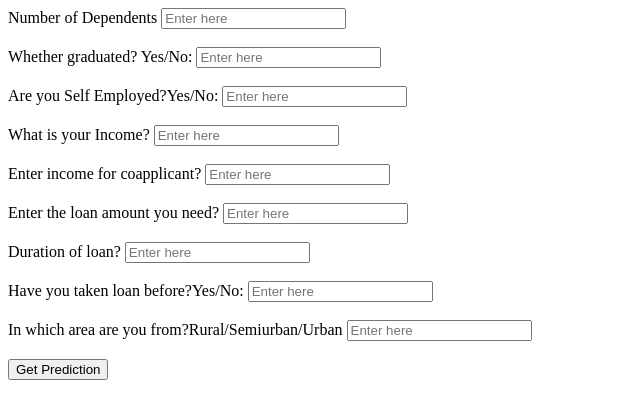
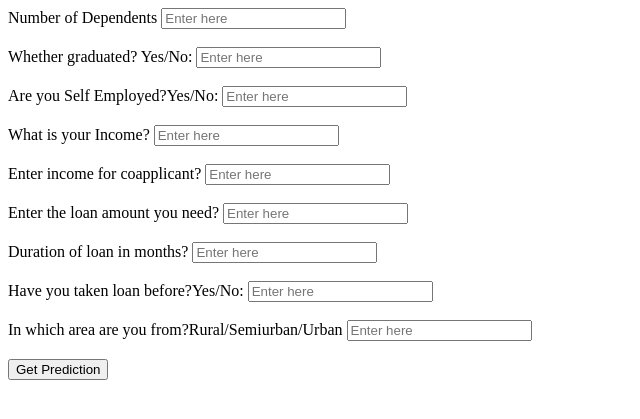
Before and after one commit to Yashjoshi1995/Deployment-using-Flask-and-Heroku, a Flask app: page / in a window 1280 px wide. Shown: the top 419 px of the page, without its empty margins (0-640 px from the left). Run offline with Flask 2, Linux system fonts and the light colour scheme; parts of the project's set-up code (start-up, migrations or seed data) failed here and were passed over.

Commit message:
Update loanform1.html

```diff
--- a/templates/loanform1.html
+++ b/templates/loanform1.html
@@ -64,7 +64,7 @@
   </div>
   <br />
   <div>
-    <label>Duration of loan?</label>
+    <label>Duration of loan in months?</label>
     <input
       type="text"
       id="Loan Amount Term"
```
